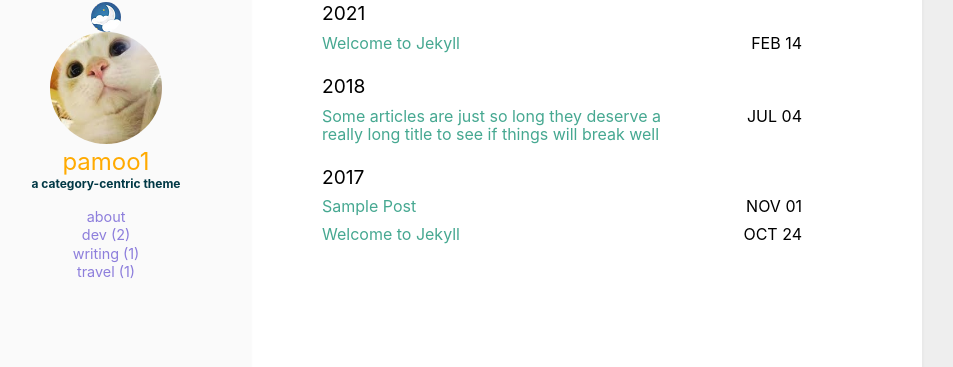
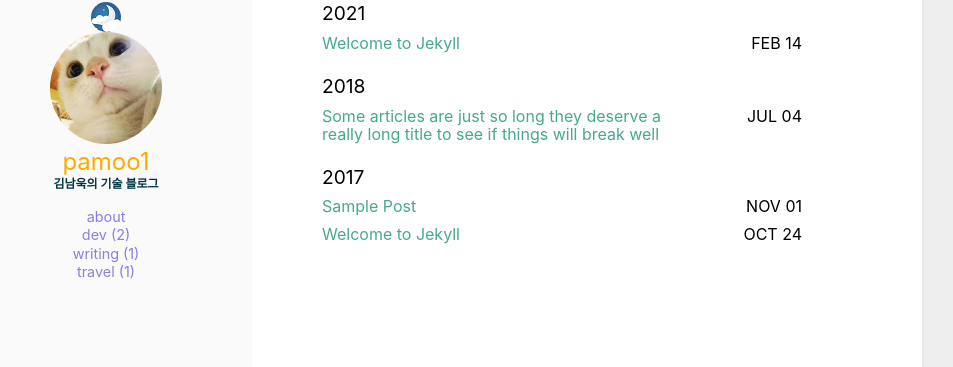
Before and after one commit to pamoo1/bloag, a Jekyll site: the page built from index.html, in a window 1280 px wide. Shown: the part 148-515 px from the top of the page, without its empty margins (198-1151 px from the left). Built offline with Jekyll 4.4.1, drawn with Linux system fonts in a browser that asks for light colours.

```diff
--- a/_config.yml
+++ b/_config.yml
@@ -21,7 +21,7 @@ user:
   name: pamoo1
   pic: /assets/img/cat.jpg
   picAlt: "catbook"
-  job: a category-centric theme
+  job: 김남욱의 기술 블로그
   aboutme: true # comment this out if you don't need the 'about' page.
 
 exclude:
```
